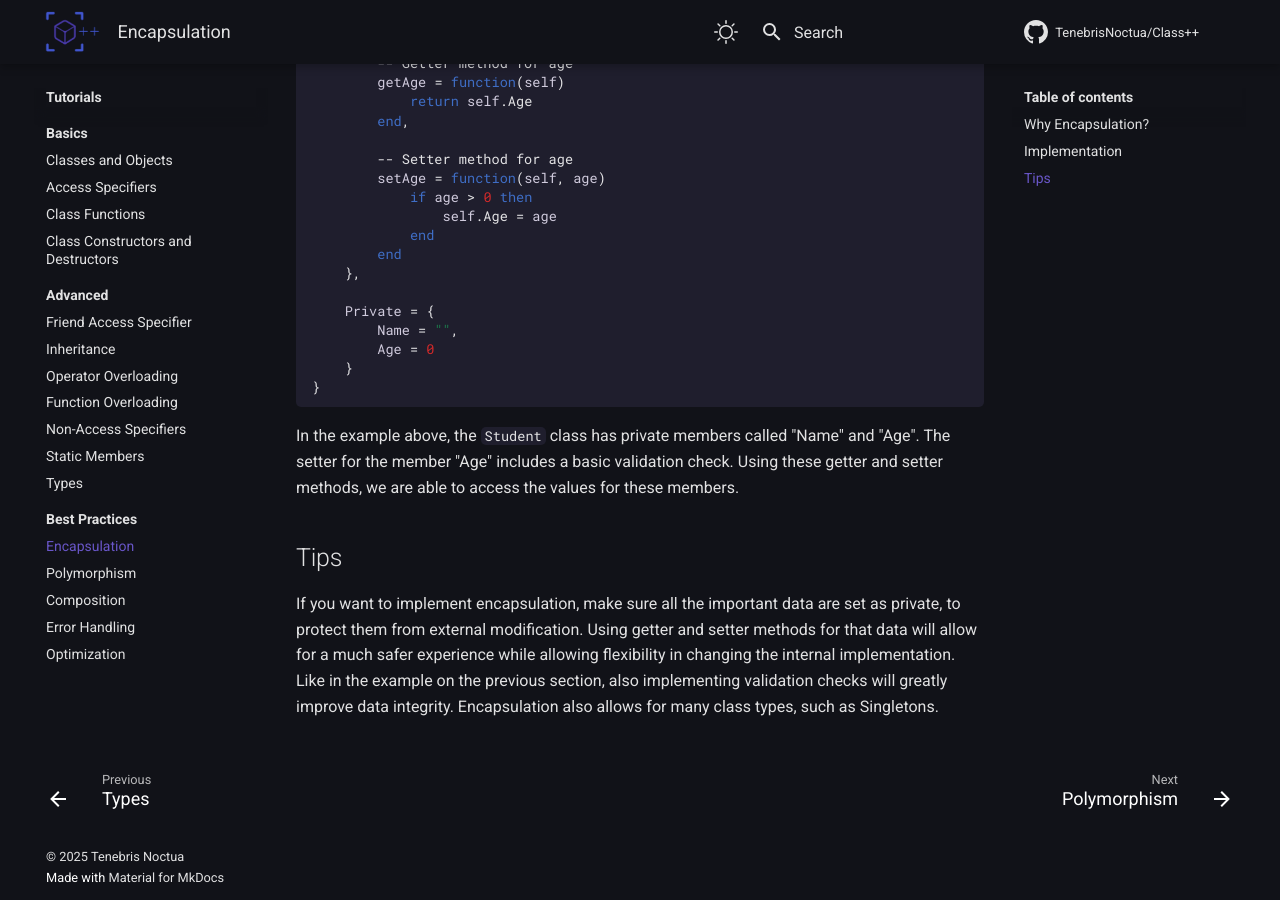
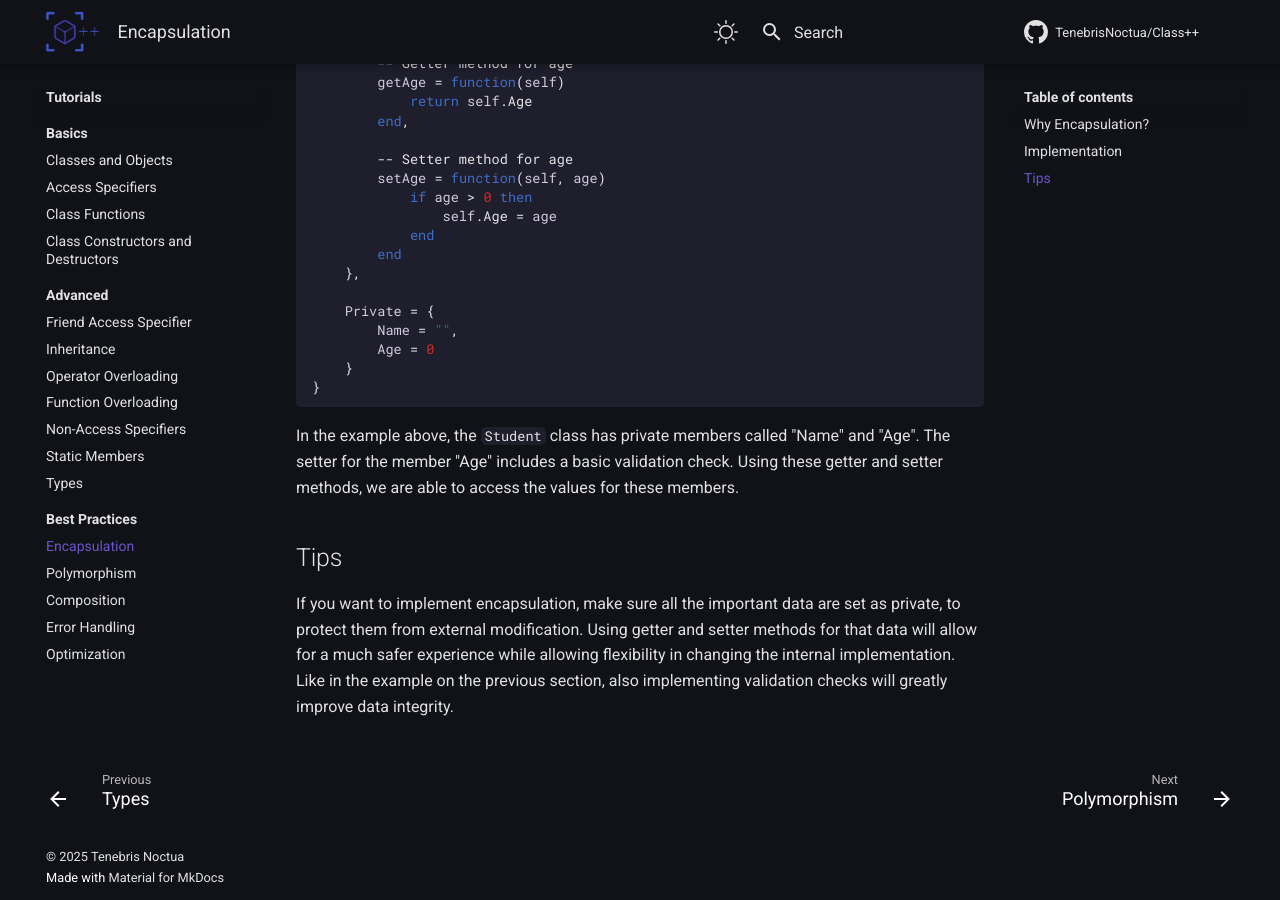
Before and after one commit to TenebrisNoctua/ClassPP, an MkDocs documentation site: the page built from docs/tutorials/best-practices/encapsulation.md, in a window 1280 px wide and 900 px high, scrolled down 1184 px. Built offline with MkDocs 1.6.1 and Material for MkDocs 9.7.7, drawn with Linux system fonts in a browser that asks for light colours; comment, search, counter and statistics services are not loaded; the version menu is left out.

Commit message:
Update the Documentation

```diff
--- a/docs/tutorials/best-practices/encapsulation.md
+++ b/docs/tutorials/best-practices/encapsulation.md
@@ -54,4 +54,3 @@ In the example above, the `Student` class has private members called "Name" and
 
 If you want to implement encapsulation, make sure all the important data are set as private, to protect them from external modification.
 Using getter and setter methods for that data will allow for a much safer experience while allowing flexibility in changing the internal implementation. Like in the example on the previous section, also implementing validation checks will greatly improve data integrity.
-Encapsulation also allows for many class types, such as Singletons.
```
